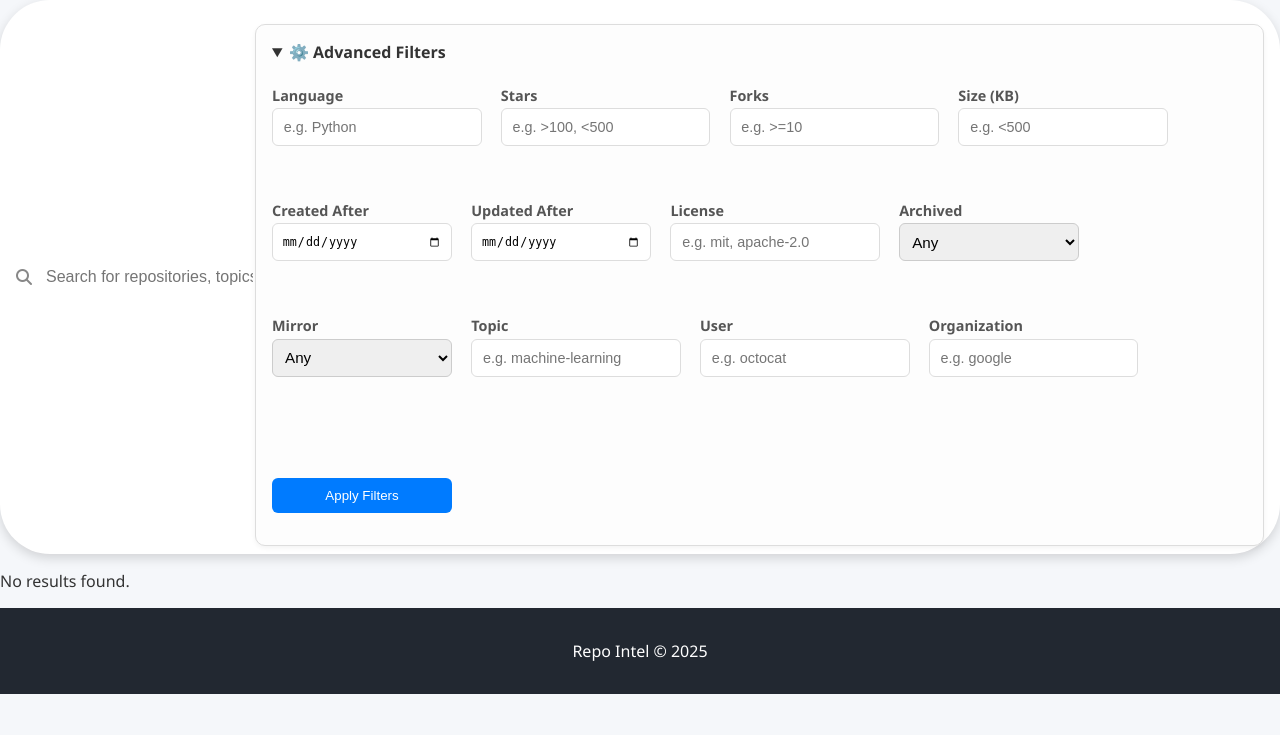
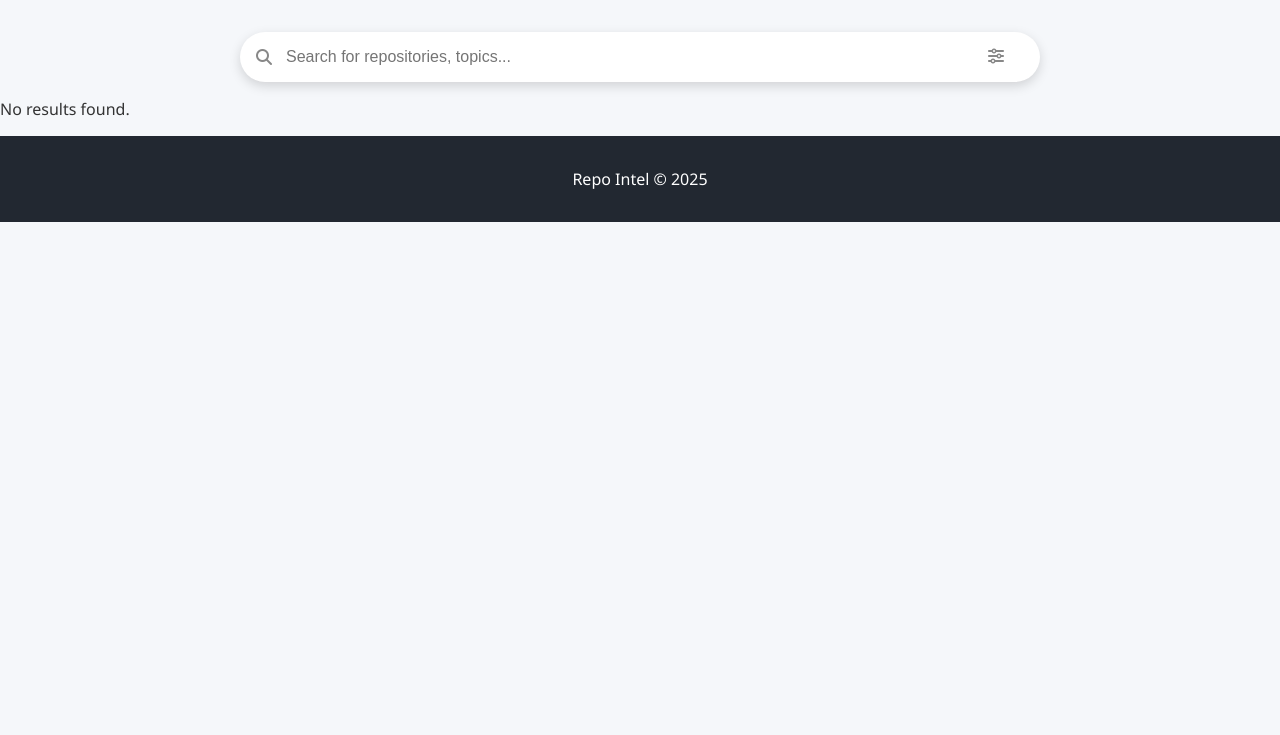
Before and after one commit to elcalzalt/repo-intel, a Flask app: page /search in a window 1280 px wide. Shown: the part 65-800 px from the top of the page. Run offline with Flask 3, Linux system fonts and the light colour scheme; the visitor is signed in with stand-in values (Sample User, id 1).

Commit message:
advanced filtering done

```diff
--- a/templates/search.html
+++ b/templates/search.html
@@ -1,89 +1,21 @@
 {% extends "layout.html" %}
 {% block content %}
 <main>
+    <div class="search-wrapper">
+        <div class="search-container">
             <form action="/search" method="get" class="search-box">
                 <i class="fas fa-search"></i>
                 <input type="text" name="q" id="searchInput" placeholder="Search for repositories, topics..."
                     value="{{ query }}" />
+                <button type="button" class="filter-toggle" onclick="toggleFilters()">
+                    <i class="fas fa-sliders-h"></i>
+                </button>
 
-        <details class="filter-panel" open>
-            <summary class="filter-summary">⚙️ Advanced Filters</summary>
-            <div class="filters">
-
-                <!-- Language -->
-                <div class="filter-group">
-                    <label for="language">Language</label>
-                    <input type="text" id="language" name="language" placeholder="e.g. Python"
-                        value="{{ request.args.get('language', '') }}">
-                </div>
-
-                <!-- Stars -->
-                <div class="filter-group">
-                    <label for="stars">Stars</label>
-                    <input type="text" id="stars" name="stars" placeholder="e.g. >100, <500"
-                        value="{{ request.args.get('stars', '') }}">
-                </div>
-
-                <!-- Forks -->
-                <div class="filter-group">
-                    <label for="forks">Forks</label>
-                    <input type="text" id="forks" name="forks" placeholder="e.g. >=10"
-                        value="{{ request.args.get('forks', '') }}">
-                </div>
-
-                <!-- Size -->
-                <div class="filter-group">
-                    <label for="size">Size (KB)</label>
-                    <input type="text" id="size" name="size" placeholder="e.g. <500"
-                        value="{{ request.args.get('size', '') }}">
-                </div>
-
-                <!-- Created -->
-                <div class="filter-group">
-                    <label for="created">Created After</label>
-                    <input type="date" id="created" name="created" value="{{ request.args.get('created', '') }}">
-                </div>
-
-                <!-- Pushed -->
-                <div class="filter-group">
-                    <label for="pushed">Updated After</label>
-                    <input type="date" id="pushed" name="pushed" value="{{ request.args.get('pushed', '') }}">
-                </div>
-
-                <!-- License -->
-                <div class="filter-group">
-                    <label for="license">License</label>
-                    <input type="text" id="license" name="license" placeholder="e.g. mit, apache-2.0"
-                        value="{{ request.args.get('license', '') }}">
-                </div>
-
-                <!-- Archived -->
-                <div class="filter-group">
-                    <label for="archived">Archived</label>
-                    <select id="archived" name="archived">
-                        <option value="">Any</option>
-                        <option value="true" {% if request.args.get('archived')=='true' %}selected{% endif %}>Yes
-                        </option>
-                        <option value="false" {% if request.args.get('archived')=='false' %}selected{% endif %}>No
-                        </option>
-                    </select>
-                </div>
-
-                <!-- Mirror -->
-                <div class="filter-group">
-                    <label for="mirror">Mirror</label>
-                    <select id="mirror" name="mirror">
-                        <option value="">Any</option>
-                        <option value="true" {% if request.args.get('mirror')=='true' %}selected{% endif %}>Yes</option>
-                        <option value="false" {% if request.args.get('mirror')=='false' %}selected{% endif %}>No
-                        </option>
-                    </select>
-                </div>
-
-                <!-- Visibility -->
-                <!-- <div class="filter-group">
+                <div class="advanced-filters" id="advancedFilters">
+                    <h3>Advanced Filters</h3>
+                    <!-- <div class="filter-group" style="margin-top: 1rem;">
                     <label for="visibility">Visibility</label>
-                    <select id="visibility" name="is">
+                    <select name="is" id="visibility">
                         <option value="">Any</option>
                         <option value="public" {% if request.args.get('is')=='public' %}selected{% endif %}>Public
                         </option>
@@ -91,37 +23,110 @@
                         </option>
                     </select>
                 </div> -->
-
-                <!-- Topic -->
+                    <div class="filter-grid">
+                        <!-- Column 1 -->
+                        <div class="filter-column">
                             <div class="filter-group">
-                    <label for="topic">Topic</label>
-                    <input type="text" id="topic" name="topic" placeholder="e.g. machine-learning"
-                        value="{{ request.args.get('topic', '') }}">
+                                <label for="language">Language</label>
+                                <input type="text" name="language" id="language" placeholder="e.g. python"
+                                    value="{{ request.args.get('language', '') }}">
                             </div>
 
-                <!-- User -->
+                            <div class="filter-group">
+                                <label for="stars">Stars</label>
+                                <input type="text" name="stars" id="stars" placeholder="e.g. >100"
+                                    value="{{ request.args.get('stars', '') }}">
+                            </div>
+
+                            <div class="filter-group">
+                                <label for="forks">Forks</label>
+                                <input type="text" name="forks" id="forks" placeholder="e.g. >=10"
+                                    value="{{ request.args.get('forks', '') }}">
+                            </div>
+
+                            <div class="filter-group">
+                                <label for="size">Size (KB)</label>
+                                <input type="text" name="size" id="size" placeholder="e.g. <500"
+                                    value="{{ request.args.get('size', '') }}">
+                            </div>
+                        </div>
+
+                        <!-- Column 2 -->
+                        <div class="filter-column">
+                            <div class="filter-group">
+                                <label for="created">Created After</label>
+                                <input type="date" name="created" id="created"
+                                    value="{{ request.args.get('created', '') }}">
+                            </div>
+
+                            <div class="filter-group">
+                                <label for="pushed">Updated After</label>
+                                <input type="date" name="pushed" id="pushed"
+                                    value="{{ request.args.get('pushed', '') }}">
+                            </div>
+
                             <div class="filter-group">
                                 <label for="user">User</label>
-                    <input type="text" id="user" name="user" placeholder="e.g. octocat"
+                                <input type="text" name="user" id="user" placeholder="e.g. octocat"
                                     value="{{ request.args.get('user', '') }}">
                             </div>
 
-                <!-- Organization -->
                             <div class="filter-group">
                                 <label for="org">Organization</label>
-                    <input type="text" id="org" name="org" placeholder="e.g. google"
+                                <input type="text" name="org" id="org" placeholder="e.g. google"
                                     value="{{ request.args.get('org', '') }}">
                             </div>
+                        </div>
 
-                <!-- Submit -->
+                        <!-- Column 3 -->
+                        <div class="filter-column">
                             <div class="filter-group">
-                    <button type="submit" class="filter-btn">Apply Filters</button>
+                                <label for="license">License</label>
+                                <input type="text" name="license" id="license" placeholder="e.g. mit, apache-2.0"
+                                    value="{{ request.args.get('license', '') }}">
+                            </div>
+
+                            <div class="filter-group">
+                                <label for="archived">Archived</label>
+                                <select name="archived" id="archived">
+                                    <option value="">Any</option>
+                                    <option value="true" {% if request.args.get('archived')=='true' %}selected{% endif
+                                        %}>
+                                        Yes</option>
+                                    <option value="false" {% if request.args.get('archived')=='false' %}selected{% endif
+                                        %}>
+                                        No</option>
+                                </select>
+                            </div>
+
+                            <div class="filter-group">
+                                <label for="mirror">Mirror</label>
+                                <select name="mirror" id="mirror">
+                                    <option value="">Any</option>
+                                    <option value="true" {% if request.args.get('mirror')=='true' %}selected{% endif %}>
+                                        Yes
+                                    </option>
+                                    <option value="false" {% if request.args.get('mirror')=='false' %}selected{% endif
+                                        %}>No
+                                    </option>
+                                </select>
+                            </div>
+
+                            <div class="filter-group">
+                                <label for="topic">Topic</label>
+                                <input type="text" name="topic" id="topic" placeholder="e.g. machine-learning"
+                                    value="{{ request.args.get('topic', '') }}">
                             </div>
                         </div>
-        </details>
+                    </div>
 
+                    <button type="submit" class="apply-filters">Apply Filters</button>
+                </div>
+            </form>
+            <ul id="suggestions"></ul>
+        </div>
+    </div>
 
-    </form>
 
 
     {% if results %}
@@ -151,3 +156,7 @@
     {% endif %}
 </main>
 {% endblock content %}
+
+{% block extra_js %}
+<script defer src="../static/js/home.js"></script>
+{% endblock %}
```
Also changed, not shown: templates/home.html (+68 -56 lines). Lines whose indentation alone changed are shown as unchanged.
